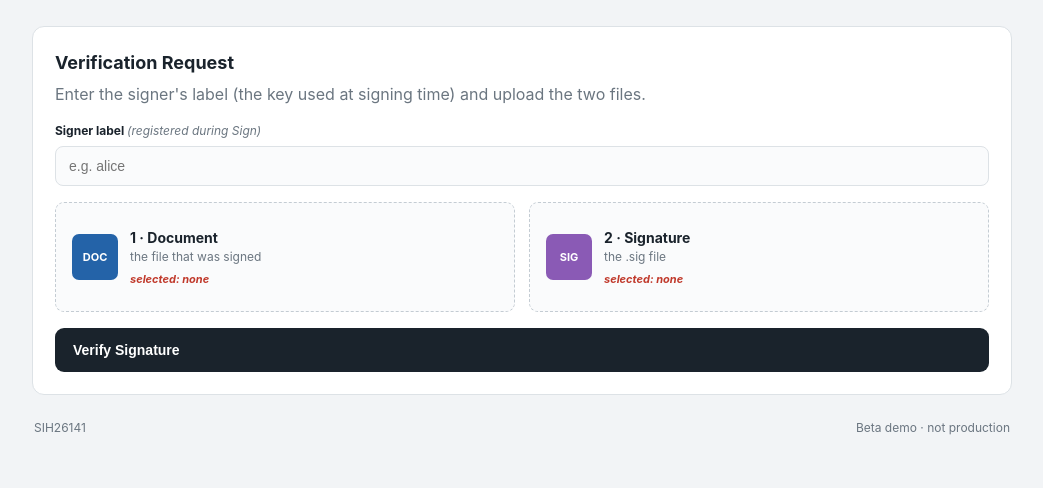
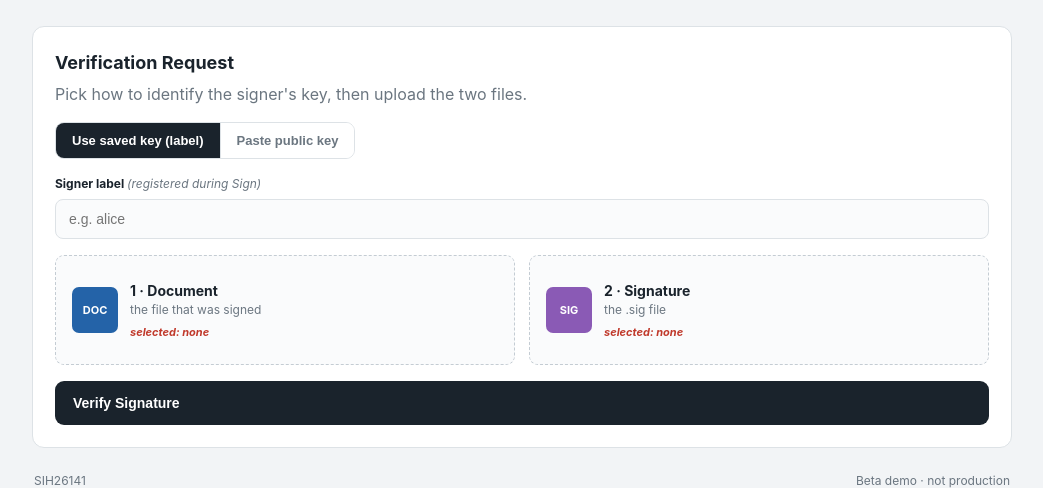
Before and after one commit to LegendSid1904/team-cipher, a FastAPI app: page /verify in a window 1280 px wide. Shown: the part 166-654 px from the top of the page, without its empty margins (118-1161 px from the left). Run offline with FastAPI, Linux system fonts and the light colour scheme; data that the repository does not hold is empty.

Commit message:
Add copyable public key and paste-key verification
Sign now returns the public key and shows it with a Copy button
(beta feel). Verify page lets you either pick the saved signer label
or paste the copied public key directly and verify against it.

```diff
--- a/api/main.py
+++ b/api/main.py
@@ -145,6 +145,7 @@ async def sign_document_endpoint(
         "key_size": key_size,
         "signature_b64": base64.b64encode(signature).decode("utf-8"),
         "private_key_b64": generated_private,  # only when freshly generated
+        "public_key": public_pem,
         "document_name": document.filename or "document",
     }
 
@@ -156,7 +157,8 @@ async def sign_document_endpoint(
 async def verify_document_endpoint(
     document: UploadFile = File(...),
     signature: UploadFile = File(...),
-    label: str = Form(...),
+    label: Optional[str] = Form(None),
+    public_key: Optional[str] = Form(None),
 ):
     document_data = await document.read()
     signature_data = await signature.read()
@@ -166,15 +168,22 @@ async def verify_document_endpoint(
     if not signature_data:
         raise HTTPException(400, "Signature file is empty.")
 
-    label = label.strip().lower()
-    record = keystore.get_public_key(label)
-    if record is None:
-        raise HTTPException(
-            404,
-            f"No public key registered for label '{label}'. Sign the document first to register a key, or check the label.",
-        )
+    key_label = (label or "").strip().lower()
+    public_key_pem = None
 
-    public_key_pem = record["public_key"].encode("utf-8")
+    if public_key and public_key.strip():
+        public_key_pem = public_key.strip().encode("utf-8")
+    elif key_label:
+        record = keystore.get_public_key(key_label)
+        if record is None:
+            raise HTTPException(
+                404,
+                f"No public key registered for label '{key_label}'. Sign the document first to register a key, or check the label.",
+            )
+        public_key_pem = record["public_key"].encode("utf-8")
+        key_label = record.get("name") or key_label
+    else:
+        raise HTTPException(400, "Provide the signer label or paste the public key.")
 
     verification = verify_rsa_pss_signature(
         document_data, signature_data, public_key_pem
@@ -195,6 +204,20 @@ async def verify_document_endpoint(
         "threat_level": result["threat_level"],
         "attack_category": result["attack_category"],
         "assessment": result["assessment"],
+    }
+    storage.add_event(event_payload)
+
+    return {
+        "success": True,
+        "result": {
+            **result,
+            "document_name": display_name,
+            "document_size": len(document_data),
+            "signature_size": len(signature_data),
+            "key_size": key_size,
+        },
+        "key_label": key_label,
+        "event": event_payload,
     }
     storage.add_event(event_payload)
 
--- a/static/style.css
+++ b/static/style.css
@@ -315,6 +315,53 @@ label input[type="text"]:focus {
 .access.denied .access-icon { background: var(--bad); }
 .access.denied strong { color: var(--bad); }
 
+/* ---------- copy-card / key boxes ---------- */
+.copy-card {
+    margin-top: 16px;
+    border: 1px solid var(--border);
+    border-radius: 9px;
+    padding: 14px;
+    background: #fafbfc;
+}
+.copy-head {
+    display: flex; justify-content: space-between; align-items: center;
+    margin-bottom: 10px;
+}
+.copy-head span { font-size: 12px; font-weight: 700; }
+.copy-head em { font-weight: 400; color: var(--muted); }
+.btn.small { padding: 6px 12px; font-size: 12px; }
+.key-box {
+    width: 100%;
+    font-family: ui-monospace, "Cascadia Code", Consolas, monospace;
+    font-size: 11px;
+    line-height: 1.5;
+    padding: 10px 12px;
+    border: 1px solid var(--border);
+    border-radius: 7px;
+    background: #fff;
+    color: var(--text);
+    resize: vertical;
+}
+textarea.key-box { min-height: 90px; }
+
+/* ---------- segmented mode toggle (verify) ---------- */
+.seg {
+    display: inline-flex;
+    border: 1px solid var(--border);
+    border-radius: 9px;
+    overflow: hidden;
+    margin-bottom: 16px;
+}
+.seg-btn {
+    padding: 10px 16px;
+    font-size: 13px; font-weight: 700;
+    border: none; background: var(--card); color: var(--muted);
+    cursor: pointer;
+}
+.seg-btn + .seg-btn { border-left: 1px solid var(--border); }
+.seg-btn.active { background: var(--dark); color: #fff; }
+.mode-pane { margin-bottom: 6px; }
+
 /* ---------- responsive ---------- */
 @media (max-width: 820px) {
     .file-grid { grid-template-columns: 1fr; }
--- a/static/verify.html
+++ b/static/verify.html
@@ -22,13 +22,28 @@
 
     <section class="card">
         <h2>Verification Request</h2>
-        <p class="muted">Enter the signer's label (the key used at signing time) and upload the two files.</p>
+        <p class="muted">Pick how to identify the signer's key, then upload the two files.</p>
 
-        <label style="display:block; margin-bottom:12px">
-            <span>Signer label <em>(registered during Sign)</em></span>
-            <input type="text" id="labelInput" list="keyOptions" placeholder="e.g. alice" autocomplete="off">
-            <datalist id="keyOptions"></datalist>
-        </label>
+        <div class="seg">
+            <button class="seg-btn active" data-mode="label" type="button">Use saved key (label)</button>
+            <button class="seg-btn" data-mode="key" type="button">Paste public key</button>
+        </div>
+
+        <div id="modeLabel" class="mode-pane">
+            <label style="display:block; margin-bottom:12px">
+                <span>Signer label <em>(registered during Sign)</em></span>
+                <input type="text" id="labelInput" list="keyOptions" placeholder="e.g. alice" autocomplete="off">
+                <datalist id="keyOptions"></datalist>
+            </label>
+        </div>
+
+        <div id="modeKey" class="mode-pane hidden">
+            <label style="display:block; margin-bottom:12px">
+                <span>Paste the public key <em>(copy from the Sign page)</em></span>
+                <textarea id="keyInput" class="key-box" rows="6" spellcheck="false"
+                    placeholder="-----BEGIN PUBLIC KEY-----&#10;...&#10;-----END PUBLIC KEY-----"></textarea>
+            </label>
+        </div>
 
         <div class="file-grid two">
             <div class="file-box" id="boxDocument">
--- a/static/verify.js
+++ b/static/verify.js
@@ -23,21 +23,41 @@ const verifyBtn = $("verifyBtn");
 const loading = $("loading");
 const errorBox = $("errorBox");
 
+let currentMode = "label";
+
+document.querySelectorAll(".seg-btn").forEach((btn) => {
+    btn.addEventListener("click", () => {
+        currentMode = btn.dataset.mode;
+        document.querySelectorAll(".seg-btn").forEach((b) => b.classList.toggle("active", b === btn));
+        $("modeLabel").classList.toggle("hidden", currentMode !== "label");
+        $("modeKey").classList.toggle("hidden", currentMode !== "key");
+    });
+});
+
 verifyBtn.addEventListener("click", async () => {
     hideError();
 
     const doc = $("documentInput").files[0];
     const sig = $("signatureInput").files[0];
     const label = $("labelInput").value.trim();
+    const pastedKey = $("keyInput").value.trim();
 
     if (!doc) return showError("Select the document file.");
     if (!sig) return showError("Select the signature file.");
-    if (!label) return showError("Enter the signer label.");
 
     const formData = new FormData();
     formData.append("document", doc);
     formData.append("signature", sig);
-    formData.append("label", label);
+
+    let keyLabel = null;
+    if (currentMode === "label") {
+        if (!label) return showError("Enter the signer label, or switch to 'Paste public key'.");
+        formData.append("label", label);
+        keyLabel = label;
+    } else {
+        if (!pastedKey) return showError("Paste the public key to verify with.");
+        formData.append("public_key", pastedKey);
+    }
 
     verifyBtn.disabled = true;
     loading.classList.remove("hidden");
@@ -52,7 +72,7 @@ verifyBtn.addEventListener("click", async () => {
             throw new Error(typeof detail === "string" ? detail : JSON.stringify(detail));
         }
 
-        displayResult(data.result, data.key_label);
+        displayResult(data.result, data.key_label || keyLabel || "pasted key");
     } catch (err) {
         showError(err.message);
     } finally {
```
Also changed, not shown: static/sign.html (+8 -0 lines), static/sign.js (+18 -0 lines).
